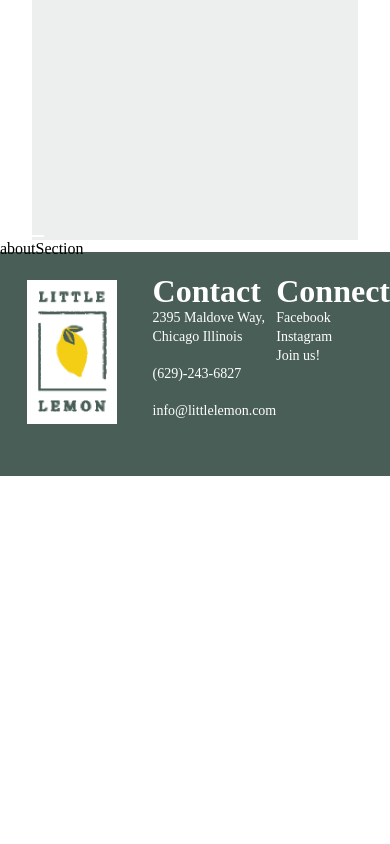
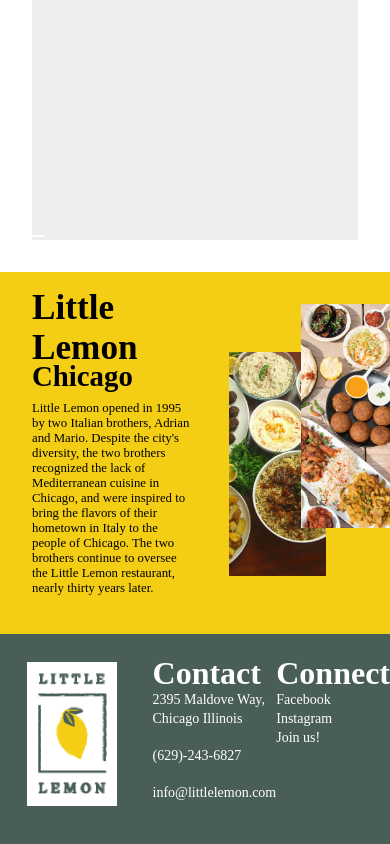
Before and after one commit to DeeprajB/Meta-Frontend-Capstone-Project, a React (Create React App) app in the folder frontend/: page / in a window 390 px wide. Shown: the part 4639-5483 px from the top of the page. Before the commit the page ends 5115 px from the top, so only its background shows below. Built offline with nearby package versions, Linux system fonts and the light colour scheme.

Commit message:
Added AboutSec.

```diff
--- a/frontend/src/App.css
+++ b/frontend/src/App.css
@@ -330,6 +330,46 @@
   display: none;
 }
 
+/* About Section Styling */
+.about-us {
+  background-color: #F4CE14;
+  display: grid;
+  grid-template-columns: 1fr 1fr;
+  padding: 1.25rem 5rem 2.5rem 5rem;
+  min-height: 22rem;
+  margin-bottom: -1rem;
+  grid-gap: 25vw;
+}
+
+.about-subtext {
+  margin-top: -1.5rem;
+}
+
+.double-image {
+  max-height: 18rem;
+  position: relative;
+  top: 4rem;
+  left: 2rem;
+}
+
+.double-image > img {
+  width: 60%;
+  height: 100%;
+  object-fit: cover;
+}
+
+.about-1 {
+  position: relative;
+  top: 0;
+  left: 0;
+}
+
+.about-2 {
+  position: absolute;
+  top: -3.5rem;
+  left: 5rem;
+}
+
 @media screen and (max-width: 60rem) {
 .action-button {
     font-size: 1.2rem;
@@ -360,6 +400,14 @@
     margin: 2rem 0 1rem 0;
 }
 
+.double-image {
+    max-height: 16rem;
+}
+
+.about-us {
+    grid-gap: 12vw;
+}
+
 }
 @media screen and (max-width: 50rem) {
   /* Hero Section Styling */
@@ -386,7 +434,13 @@
     margin-bottom: 2.5rem;
 }
 
+.about-us {
+  grid-gap: 8vw;
+}
 
+.double-image {
+  max-height: 16rem;
+}
 }
 
 
@@ -460,5 +514,37 @@
   padding: 0 2rem 0 2rem;
 }
 
+/* About Section Styling */
+.about-us {
+  padding: 1rem 2rem 0 2rem;
+  margin-top: 2rem;
+  grid-gap: 1vw;
+}
+
+.double-image {
+  max-height: 14rem;
+  position: relative;
+  top: 4rem;
+  left: 2rem;
+}
+
+.double-image > img {
+  width: 60%;
+  height: 100%;
+  object-fit: cover;
+}
+
+.about-1 {
+  position: relative;
+  top: 0;
+  left: 0;
+}
+
+.about-2 {
+  position: absolute;
+  top: -3rem;
+  left: 4.5rem;
+}
+
 
 }
--- a/frontend/src/components/sections/aboutSection.js
+++ b/frontend/src/components/sections/aboutSection.js
@@ -2,7 +2,21 @@
 
 function aboutSection() {
   return (
-    <div>aboutSection</div>
+    <article className="about-us">
+            <section className="hero-text">
+                <h1>Little Lemon</h1>
+                <h2>Chicago</h2>
+                <p className="about-subtext">Little Lemon opened in 1995 by two Italian brothers, Adrian and Mario.
+                Despite the city's diversity, the two brothers recognized the lack of Mediterranean cuisine in Chicago,
+                and were inspired to bring the flavors of their hometown in Italy to the people of Chicago. The two brothers
+                continue to oversee the Little Lemon restaurant, nearly thirty years later.</p>
+            </section>
+
+            <section className="double-image">
+                <img className="about-1" src={require('../../assets/food/food3.jpeg')} alt="Little Lemon restaurant cuisine 1"></img>
+                <img className="about-2" src={require('../../assets/food/food2.jpeg')} alt="Little Lemon restaurant cuisine 2"></img>
+            </section>
+    </article>
   )
 }
 
```
Lines whose indentation alone changed are shown as unchanged.
